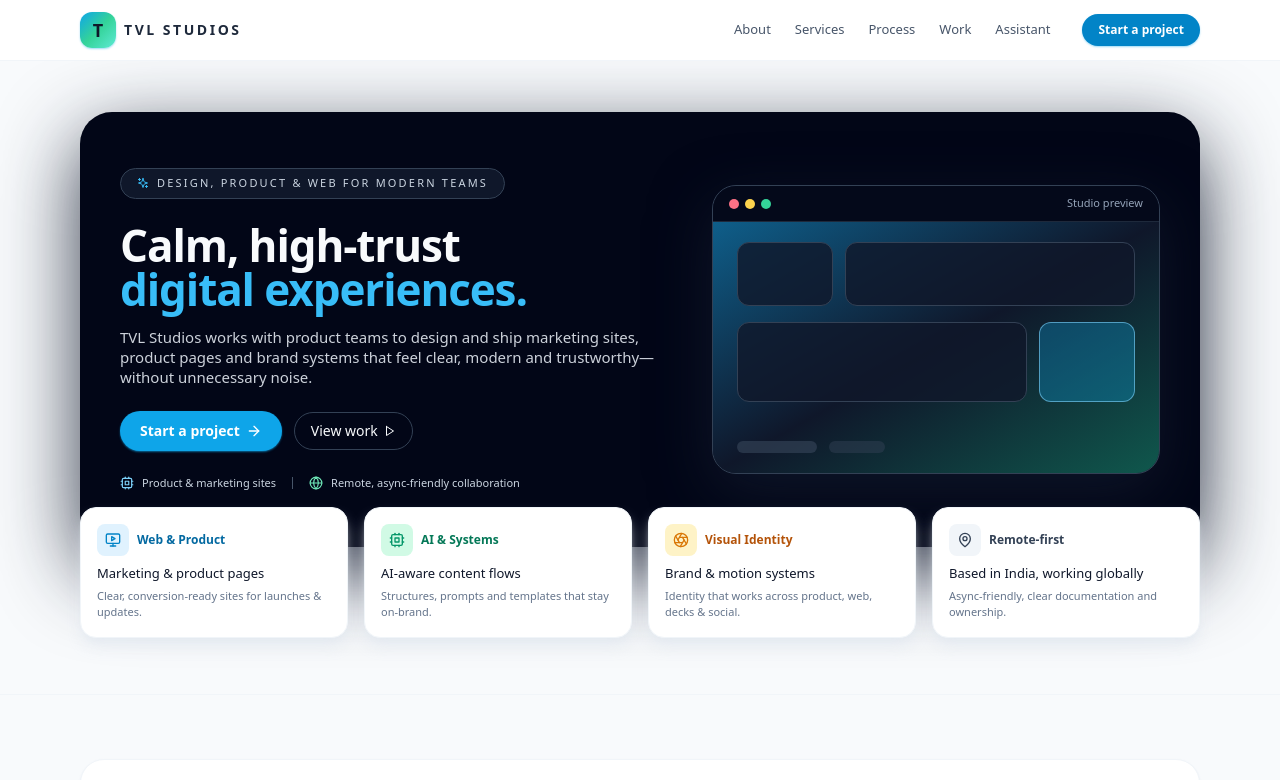
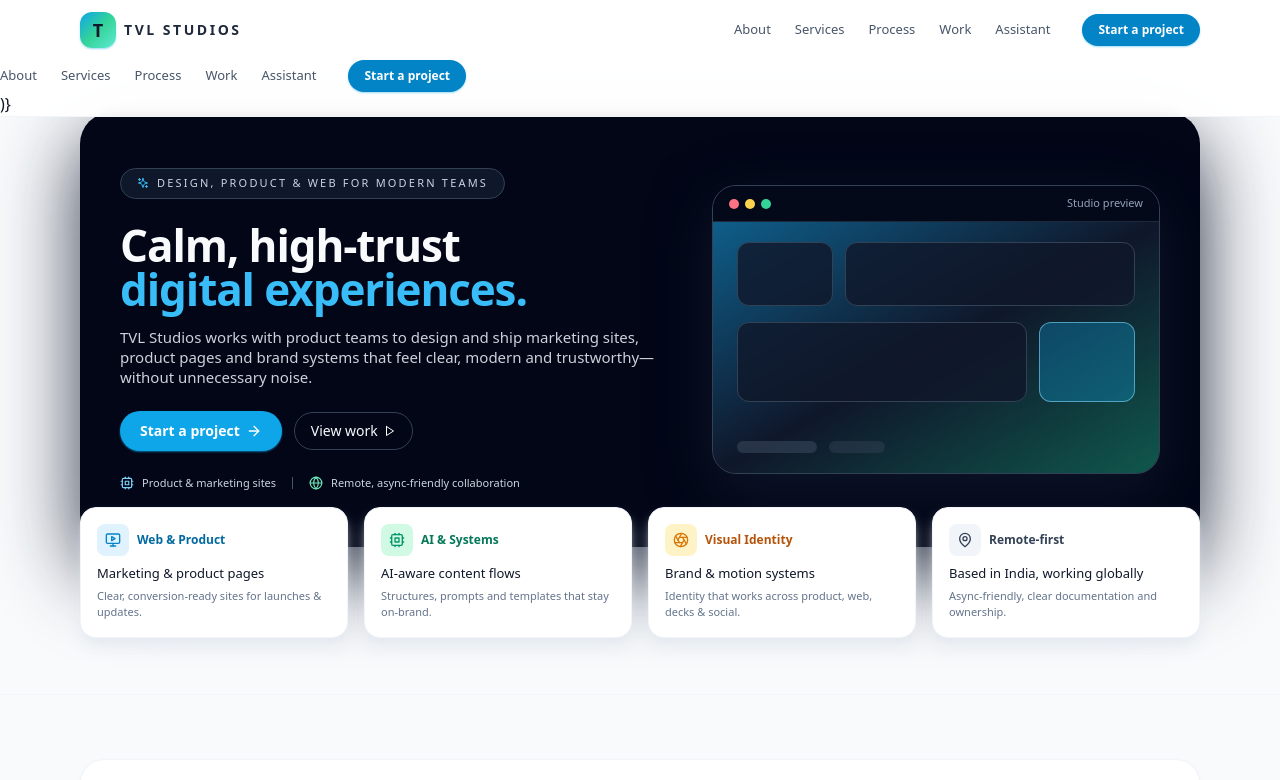
Before and after one commit to Umday-231105/tvlstudios, a Next.js app: page / in a window 1280 px wide. Shown: the top 780 px of the page. Built offline with nearby package versions, Linux system fonts and the light colour scheme.

Commit message:
Update page.js

```diff
--- a/src/app/page.js
+++ b/src/app/page.js
@@ -99,38 +99,34 @@ const Navbar = () => {
         </button>
       </div>
 
-      {mobileOpen && (
-        <div className="md:hidden border-t border-slate-100 bg-white">
-          <div className="max-w-6xl mx-auto px-4 py-4 flex flex-col gap-3 text-sm text-slate-800">
-            {["about", "services", "process", "work"].map((id) => (
-              <a
-                key={id}
-                href={`#${id}`}
-                onClick={() => setMobileOpen(false)}
-                className="py-1"
-              >
-                {id.charAt(0).toUpperCase() + id.slice(1)}
+     {/* Desktop nav */}
+<div className="hidden md:flex items-center gap-6 text-[13px] text-slate-600">
+  <a href="#about" className="hover:text-slate-900 transition-colors">
+    About
   </a>
-            ))}
-            {/* Assistant link for mobile */}
-            <a
-              href="/assistant"
-              onClick={() => setMobileOpen(false)}
-              className="py-1"
-            >
+  <a href="#services" className="hover:text-slate-900 transition-colors">
+    Services
+  </a>
+  <a href="#process" className="hover:text-slate-900 transition-colors">
+    Process
+  </a>
+  <a href="#work" className="hover:text-slate-900 transition-colors">
+    Work
+  </a>
+
+  {/* Assistant link */}
+  <a href="/assistant" className="hover:text-sky-600 transition">
     Assistant
   </a>
+
   <button
-              onClick={() => {
-                setMobileOpen(false);
-                window.location.href = "/start-project";
-              }}
-              className="mt-2 px-4 py-2 rounded-full bg-sky-600 text-white text-xs font-semibold"
+    onClick={() => (window.location.href = "/start-project")}
+    className="ml-2 px-4 py-2 rounded-full bg-sky-600 text-white text-xs font-semibold hover:bg-sky-500 transition-all shadow-sm shadow-sky-500/40"
   >
     Start a project
   </button>
 </div>
-        </div>
+
       )}
     </nav>
   );
```
Lines whose indentation alone changed are shown as unchanged.
